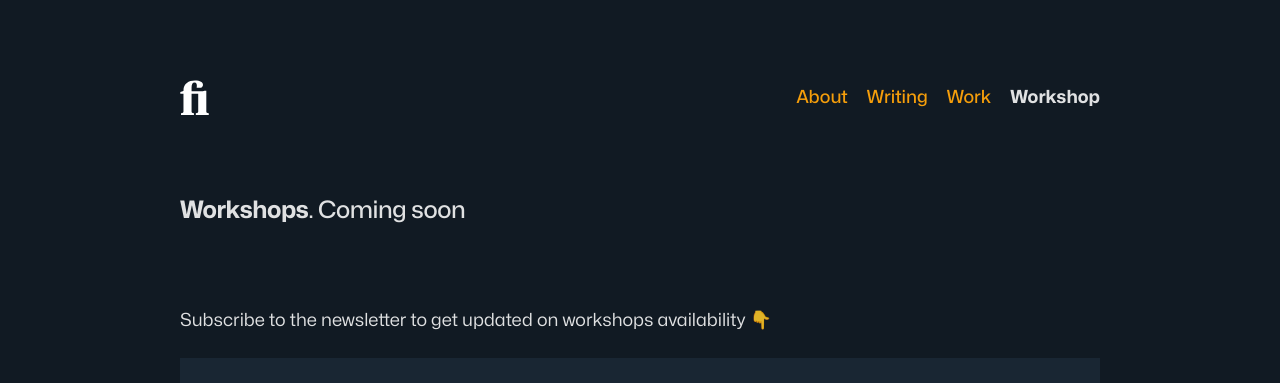
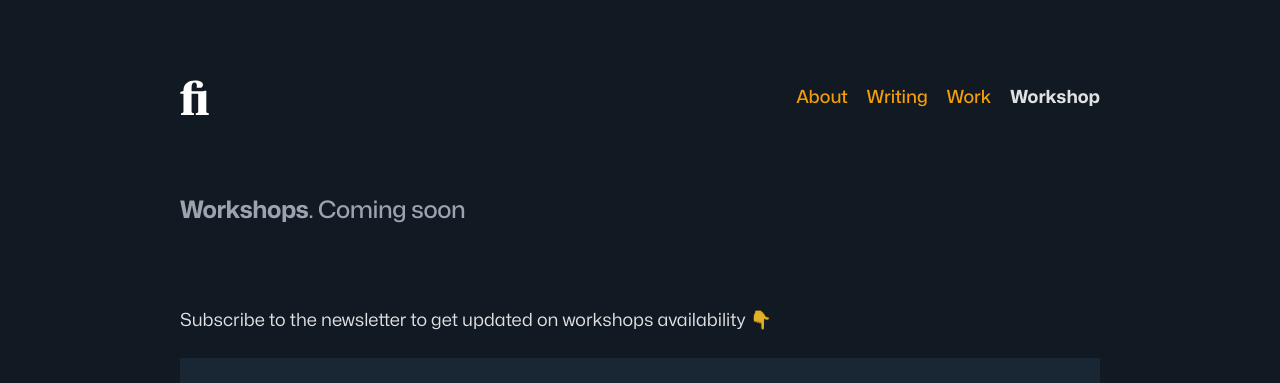
Before and after one commit to zetareticoli/fi, a Jekyll site: the page built from workshop.md, in a window 1280 px wide. Shown: the top 383 px of the page. Built offline with Jekyll 4.4.1, drawn with Linux system fonts in a browser that asks for light colours.

Commit message:
Changed lead text color

```diff
--- a/_layouts/page.html
+++ b/_layouts/page.html
@@ -9,7 +9,7 @@ layout: default
 	{% endif %}
 
 	{% if page.lead %}
-		<p class="lead">{{ page.lead }}</p>
+		<p class="lead color-text-light">{{ page.lead }}</p>
 	{% endif %}
 </section>
 
--- a/_sass/utilities/_text.scss
+++ b/_sass/utilities/_text.scss
@@ -38,7 +38,6 @@
   font-weight: var(--font-medium);
   letter-spacing: var(--tracking-tight);
   line-height: var(--lineheight-double);
-  color: var(--color-text-light);
   @media screen and (min-width: 768px) {
     font-size: var(--font-06);
   }
```
